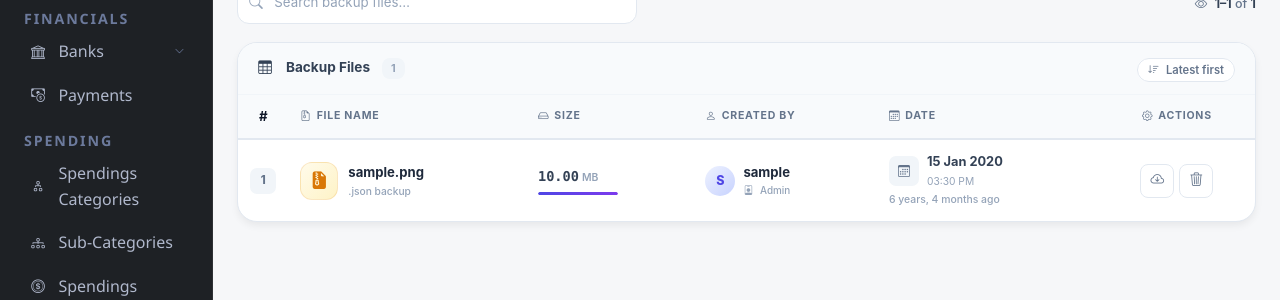
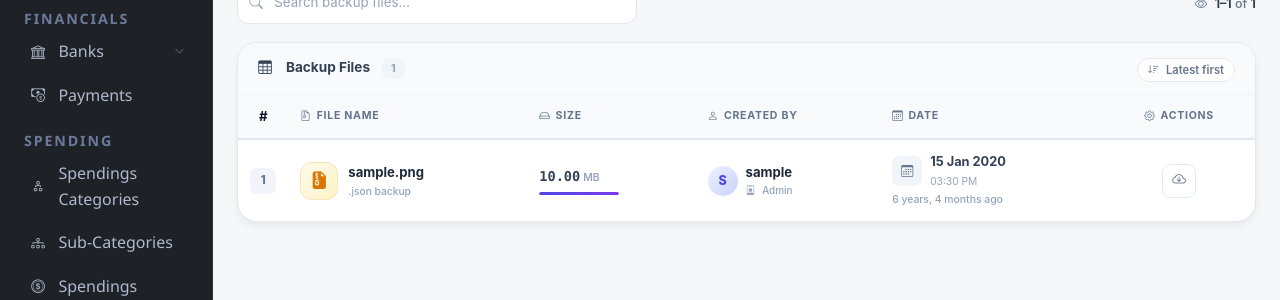
Before and after one commit to vivek248-cloud/eliteAcc, a Django app: page /backups/history/ in a window 1280 px wide. Shown: the part 318-618 px from the top of the page. Run offline with Django 5.2, Linux system fonts and the light colour scheme; a user stored in the database is signed in; tables that the repository leaves empty hold one stand-in row (values such as "Sample post"); some libraries are stand-ins or nearby versions.

Commit message:
new update

```diff
--- a/accountsApp/templates/backup_history.html
+++ b/accountsApp/templates/backup_history.html
@@ -250,12 +250,6 @@
                                    class="bh-action-btn bh-action-download"
                                    title="Download">
                                     <i class="bi bi-cloud-arrow-down"></i>
-                                </a>
-                                <a href="{% url 'delete_backup_file' backup.file_name %}"
-                                   class="bh-action-btn bh-action-delete"
-                                   title="Delete"
-                                   onclick="return confirm('Delete this backup permanently?')">
-                                    <i class="bi bi-trash3"></i>
                                 </a>
                             </div>
                         </td>
```
